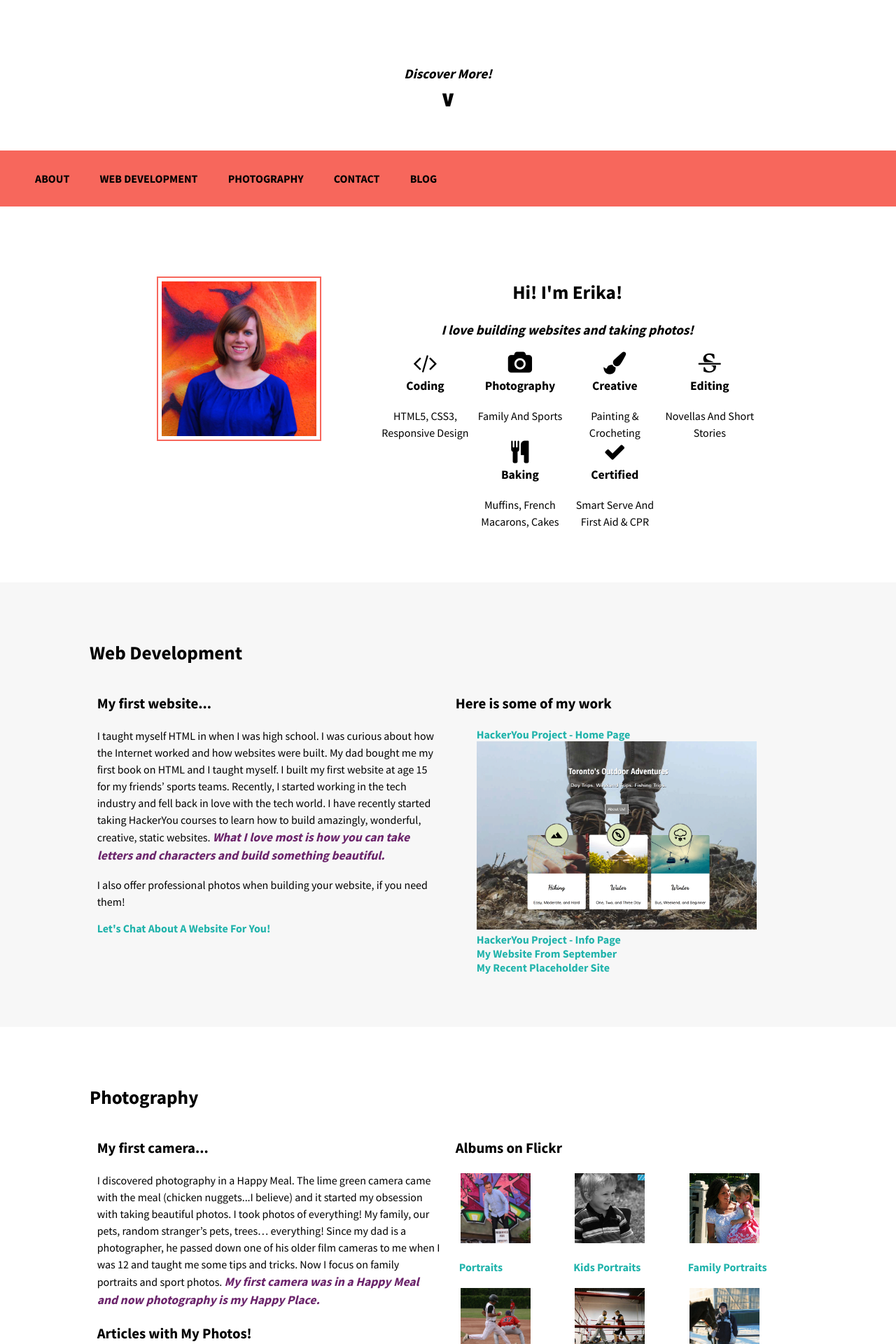
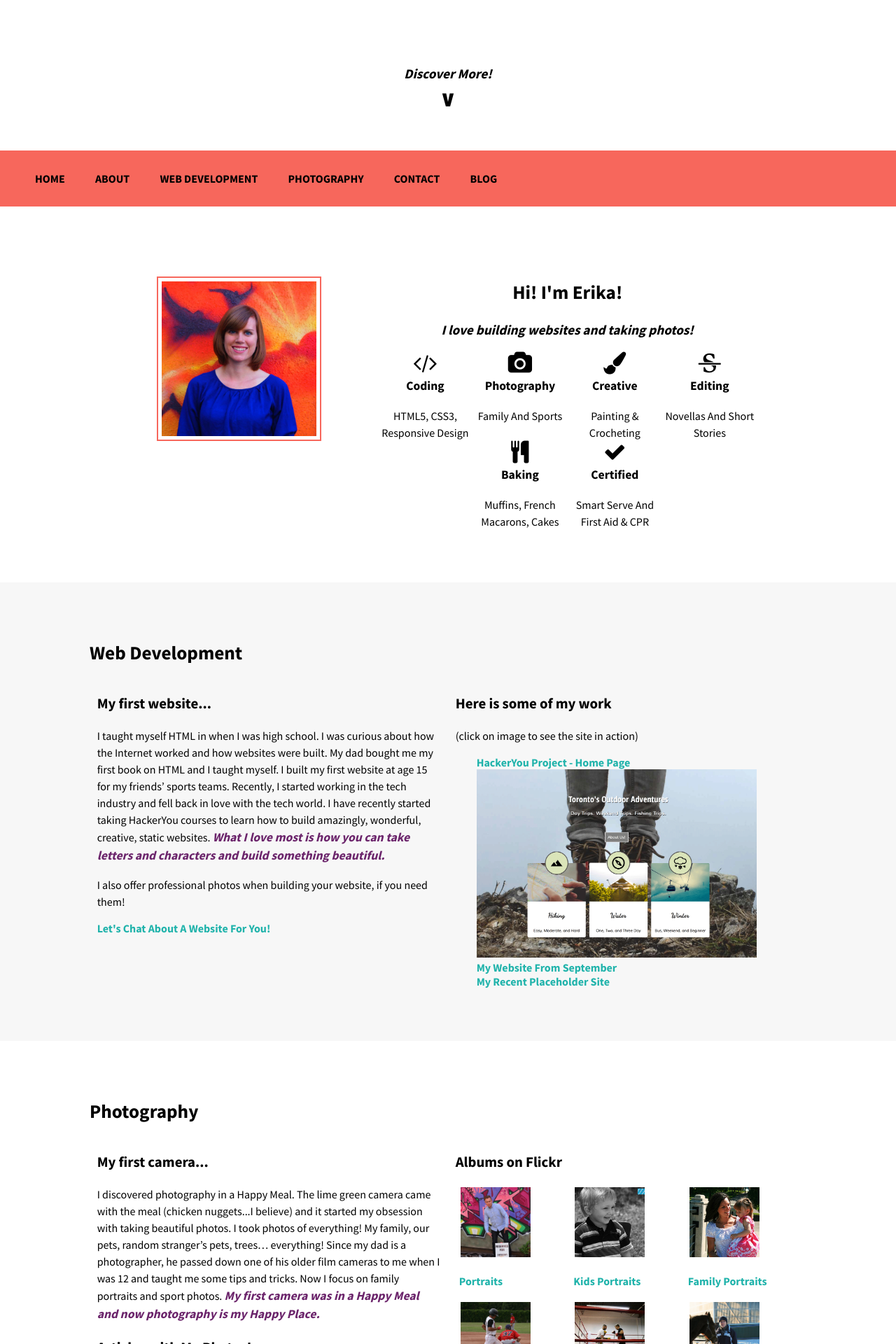
Before and after one commit to erkdonovan-zz/erkdonovan.github.io, a Jekyll site: the page index.html, which Jekyll copies as it is, in a window 1280 px wide. Shown: the part 685-2605 px from the top of the page at 70% size. Built offline with Jekyll 4.4.1, drawn with Linux system fonts in a browser that asks for light colours; nearby versions of some CDN libraries; some of the changed text lies outside the part shown.

Commit message:
nav bar fixed and new post

```diff
--- a/_layouts/default.html
+++ b/_layouts/default.html
@@ -28,6 +28,7 @@
 <body>
 	<div class="nav-blog">
 		<ul>
+			<li><a href="../">Home</a></li>
 			<li><a href="../#about">About</a></li>
 			<li><a href="../#webdev">Web Development</a></li>
 			<li><a href="../#photo">Photography</a></li>
--- a/_layouts/post.html
+++ b/_layouts/post.html
@@ -6,7 +6,7 @@ layout: default
   <h1>{{ page.title }}</h1>
 
 	<div class="date">
-    Written on {{ page.date | date: "%B %e, %Y" }}
+    Written on {{ page.date | date: "%B %e, %Y" }} in {{ page.categories | join: ', ' }}
   </div>
 
   <div class="entry">
--- a/index.html
+++ b/index.html
@@ -57,6 +57,7 @@
 	<!-- NAV -->
 	<div class="nav" id="nav">
 		<ul>
+			<li><a href="#">Home</a></li>
 			<li><a href="#about">About</a></li>
 			<li><a href="#webdev">Web Development</a></li>
 			<li><a href="#photo">Photography</a></li>
@@ -65,8 +66,8 @@
 		</ul>
 	</div>
 	<!-- ABOUT -->
-	<div class="section clearfix about" id="about">
-		<div class="wrapper">
+	<div class="about section" id="about">
+		<div class="wrapper clearfix">
 			<div class="aboutme">
 				<div class="aboutimg">
 					<img src="images/erika.jpg" alt="Photo of me">
@@ -115,8 +116,8 @@
 	</div>
 </div>
 <!-- WEB -->
-	<div class="section clearfix webdev" id="webdev">
-		<div class="wrapper">
+<div class="webdev section" id="webdev">
+	<div class="wrapper clearfix">
 		<h2>web development</h2>
 		<div class="left">
 			<h3>My first website...</h3>
@@ -134,15 +135,20 @@
 		</div>
 		<div class="right mobilehidden">
 			<h3>Here is some of my work</h3>
+			<p>(click on image to see the site in action)</p>
 			<ul>
-					<li><a href="#" class="readMore">HackerYou Project - Home Page</a>
-						<div class="hidden open"><img src="images/websites/TorontosOutdoorAdventuresHome.png" alt="HackerYou Project 2 - Home Page"></div></li>
-						<li><a href="#" class="readMore">HackerYou Project - Info Page</a>
-							<div class="hidden"><img src="images/websites/TorontosOutdoorAdventuresWater.png" alt="HackerYou Project 2 - Info Page"></div></li>
-							<li><a href="#" class="readMore">My website from September</a>
-								<div class="hidden"><img src="images/websites/ErikaDonovanSept2014.png" alt="My website in September 2014"></div></li>
-								<li><a href="#" class="readMore">My recent placeholder site</a>
-									<div class="hidden"><img src="images/websites/erikadonovanOct312014.png" alt="My website placeholder"></div></li>
+				<li>
+					<a href="#" class="readMore">HackerYou Project - Home Page</a>
+					<div class="hidden open"><a href="/projects/hackeryou/"><img src="images/websites/TorontosOutdoorAdventuresHome.png" alt="HackerYou Project 2 - Home Page"></a></div>
+				</li>
+				<li>
+					<a href="#" class="readMore">My website from September</a>
+					<div class="hidden"><a href="/projects/september-2014/"><img src="images/websites/ErikaDonovanSept2014.png" alt="My website in September 2014"></a></div>
+				</li>
+				<li>
+					<a href="#" class="readMore">My recent placeholder site</a>
+					<div class="hidden"><a href="/projects/placeholdersite/"><img src="images/websites/erikadonovanOct312014.png" alt="My website placeholder"></a></div>
+				</li>
 			</ul>
 		</div>
 	</div>
@@ -159,8 +165,8 @@
 	</div>
 </div> -->
 <!-- PHOTOGRPAHY -->
-	<div class="section clearfix photography" id="photo">
-		<div class="wrapper">
+<div class="photography section" id="photo">
+	<div class="wrapper clearfix">
 		<h2>photography</h2>
 		<div class="left">
 			<h3>My first camera...</h3>
@@ -224,9 +231,9 @@
 </div> -->
 
 <!-- CONTACT -->
-	<div class="bottom section clearfix">
-		<div class="wrapper">
-			<div class="contact left" id="contact">
+<div class="bottom section" id="contact">
+	<div class="wrapper clearfix">
+		<div class="left contact">
 			<h2>Contact Me!</h2>
 			<form id="form1" name="form1" class="wufoo topLabel page" accept-charset="UTF-8" autocomplete="off" enctype="multipart/form-data" method="post" novalidate action="https://erkdonovan.wufoo.com/forms/z13af36f1e03ztg/#public">
 				<ul class="no-bullet-list">
@@ -240,7 +247,7 @@
 						<textarea id="Field3" name="Field3" class="field textarea medium" spellcheck="true" rows="10" cols="50" tabindex="3" onkeyup="" placeholder="Message"></textarea>
 					</li>
 					<li class="buttons">
-						<input id="saveForm" name="saveForm" class="btTxt submit" type="submit" value="Submit"/></div>
+						<input id="saveForm" name="saveForm" class="btTxt submit" type="submit" value="Submit"/>
 					</li>
 					<li class="hide">
 						<label for="comment">Do Not Fill This Out</label>
@@ -250,9 +257,16 @@
 				</ul>
 			</form>
 		</div>
-			<div class="right testimonials">
-<!-- 				<h2>testimonials</h2> -->
+		<div class="right">
+			<!-- <h2>testimonials</h2> -->
 			<blockquote><i class="fa fa-quote-left fa-2x pull-left blockquote"></i>Erika is reliable, fun and a joy to work with. She made me feel comfortable during our sessions and kept things casual. After the session, the edited shots were sent really fast and looked great. - <em>Vanessa Lee, Canvas</em></blockquote>
+			<ul class="social bottom-links">
+				<li><a href="mailto:hello@erikadonovan.com"><i class="fa fa-envelope fa-2x"></i></a></li>
+				<li><a href="http://www.twitter.com/erkdonovan/"><i class="fa fa-twitter fa-2x"></i></a></li>
+				<li><a href="https://github.com/erkdonovan"><i class="fa fa-github-alt fa-2x"></i></a></li>
+				<li><a href="https://www.flickr.com/photos/erikaruth/sets/"><i class="fa fa-flickr fa-2x"></i></a></li>
+				<li><a href="http://medium.com/@erkdonovan"><i class="fa fa-bookmark fa-2x"></i></a></li>
+			</ul>
 		</div>
 	</div>
 </div>
--- a/style.scss
+++ b/style.scss
@@ -202,25 +202,6 @@ a {
 	@include column(4);
 }
 
-.quotes-pink {
-	background: $secondcol;
-	text-align: center;
-}
-
-.quotes-teal {
-	background: $firstcol;
-	text-align: center;
-}
-
-blockquote {
-	padding: 60px 0 0;
-	color: #000;
-}
-
-i.blockquote {
-	color: $firstcol;
-	}
-
 // NAV
 
 .nav, .nav-blog {
@@ -346,6 +327,31 @@ h5 ~ p {
 
 .flickr {
 	@include column(4);
+}
+
+// BOTTOM - QUOTES AND SOCIAL
+
+.bottom-links {
+	margin: 50px;
+}
+
+.quotes-pink {
+	background: $secondcol;
+	text-align: center;
+}
+
+.quotes-teal {
+	background: $firstcol;
+	text-align: center;
+}
+
+blockquote {
+	padding: 60px 0 0;
+	color: #000;
+}
+
+i.blockquote {
+	color: $firstcol;
 }
 
 // CONTACT
@@ -547,7 +553,7 @@ img {
 	h3 {
 	@include fontstuffs(1);
 	text-align: left;
-	color: $lightGray;
+	color: $darkGray;
 	}
 
 }
```
Also changed, not shown: other parts of index.html (+1 -0 lines), _posts/2014-09-07-vanessa-lee.md (added, +19 -0 lines), _posts/2014-12-03-Front-End-Dev.md (renamed from _posts/2014-12-3-Front-End-Dev.md), 1 other file. Lines whose indentation alone changed are shown as unchanged.
